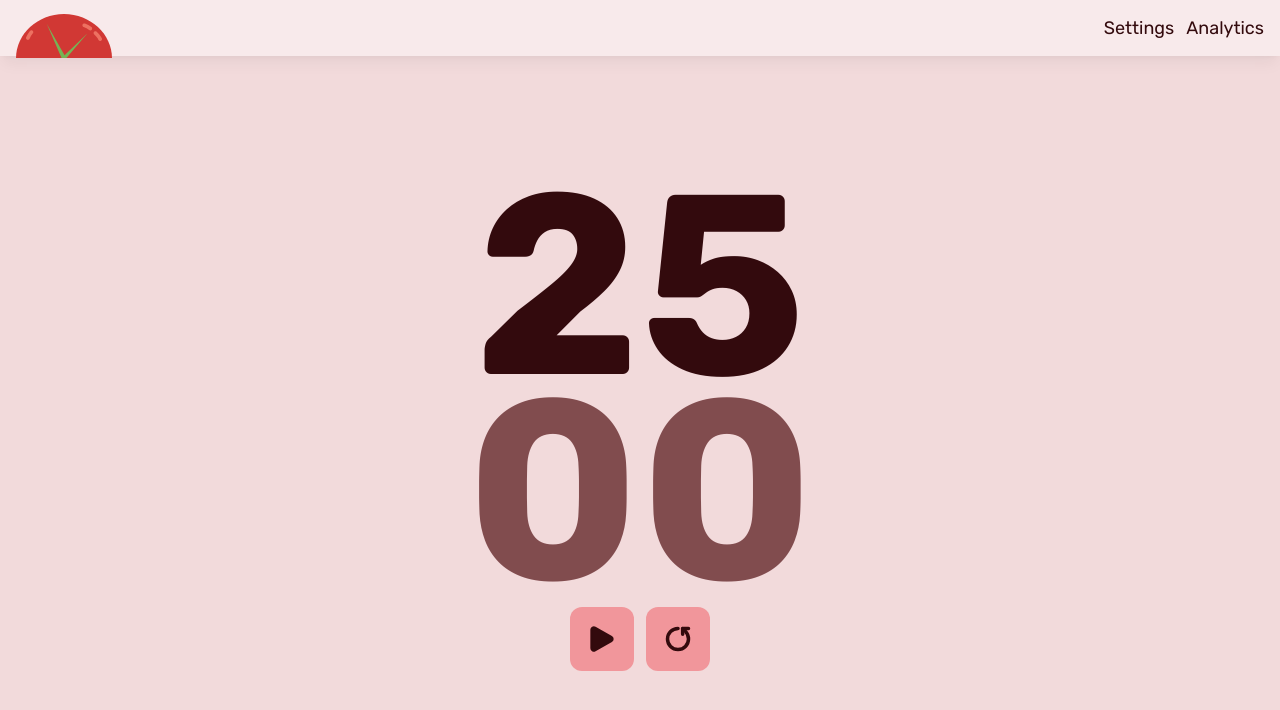
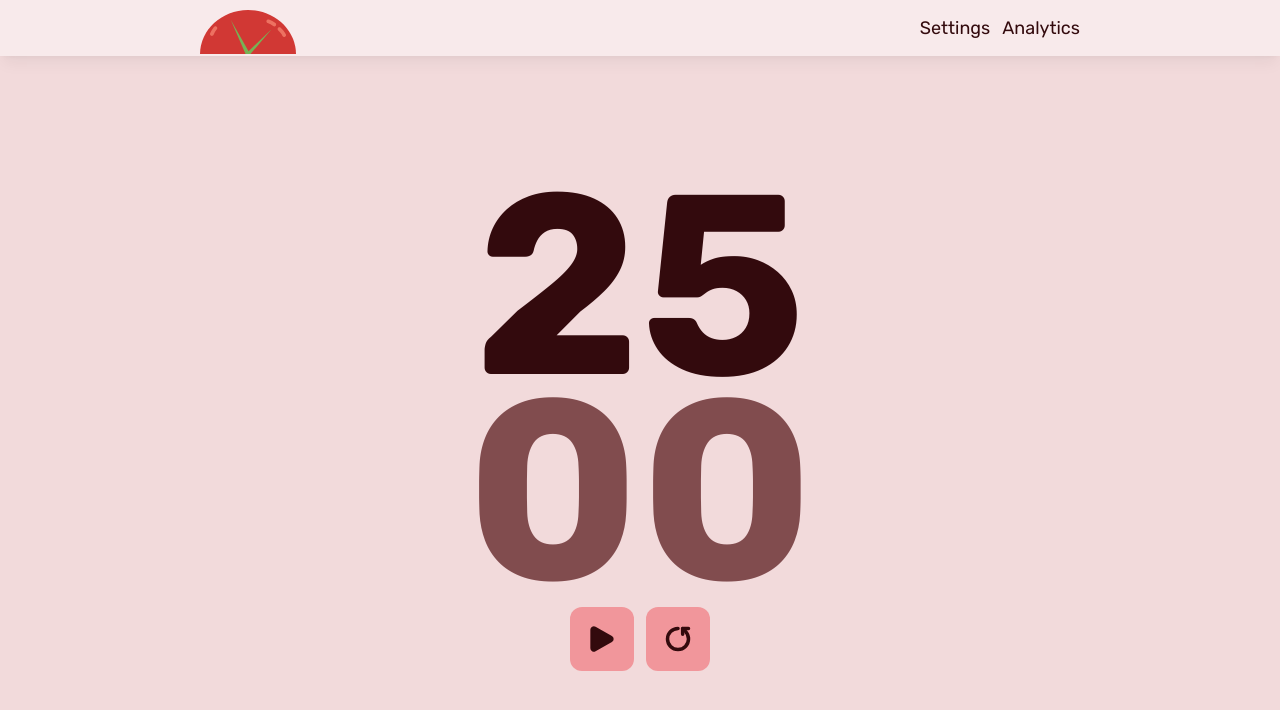
Before and after one commit to SyntaxBox/pomobit, a React (Vite) app: page / in a window 1280 px wide. Shown: the top 710 px of the page. Built offline with nearby package versions, Linux system fonts and the light colour scheme.

Commit message:
Update navbar.tsx

```diff
--- a/src/components/navbar.tsx
+++ b/src/components/navbar.tsx
@@ -1,17 +1,19 @@
 import { Link } from "react-router-dom";
 import { useUI } from "../hooks";
+import { Container } from "../ui";
 
 export function Navbar() {
   const { currentPallet } = useUI();
   return (
-    <div
+    <nav
       style={{
         background: currentPallet.background + "90",
       }}
-      className="h-14 py-2 px-4 flex justify-between shadow-lg shadow-black/5 z-10 sticky top-0 left-0"
+      className="h-14 shadow-lg shadow-black/5 z-10 sticky top-0 left-0"
     >
+      <Container as="div" className="flex justify-between py-2">
         <Link to="/">
-        <img src="/icon.svg" alt="logo icon" className="w-24 h-24 -mt-5" />
+          <img src="/icon.svg" alt="logo icon" className="w-24 h-24 -mt-6" />
         </Link>
 
         <div
@@ -27,6 +29,7 @@ export function Navbar() {
             Analytics
           </Link>
         </div>
-    </div>
+      </Container>
+    </nav>
   );
 }
```
Lines whose indentation alone changed are shown as unchanged.
